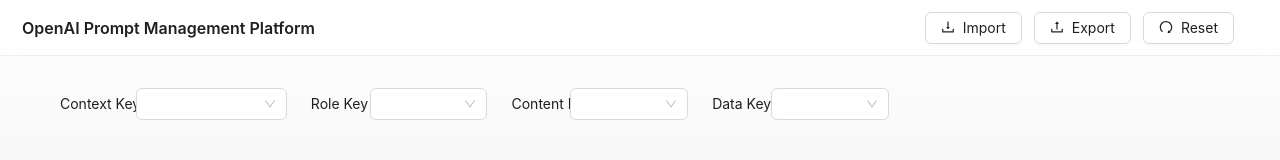
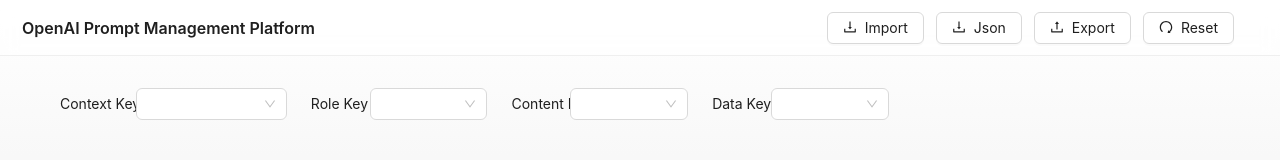
Before and after one commit to salphal/ai-prompt-front, a React (Vite) app: page /edit-prompt in a window 1280 px wide. Shown: the top 160 px of the page. Built offline with nearby package versions, Linux system fonts and the light colour scheme.

Commit message:
fix: 🐛 fix layout event

```diff
--- a/src/layout/layout.tsx
+++ b/src/layout/layout.tsx
@@ -30,13 +30,11 @@
   const {uploadProps, fileContent, onExportFile} = useUpload({
     onBefore: () => false
   });
-  console.log('=>(layout.tsx:33) fileContent', fileContent);
 
   useEffect(() => {
     if (!Array.isArray(fileContent.content) || !fileContent.content.length) return;
 
     const data = fileContent.content.map((v: any) => ({...v, id: uuidv4()}));
-
     setDataSource(data);
 
     if (data.length) {
@@ -45,6 +43,30 @@
       setColumnFilterValue(allColumnKeys);
     }
   }, [fileContent]);
+
+  const handlePromptEventAspect = (type: string, kwargs: any = {}, ...args: any[]) => {
+
+    const handles: any = {
+      importJson: handlePromptOnImportJson,
+      exportFile: handlePromptOnExportFile,
+      reset: handlePromptOnReset,
+    };
+
+    args = (Object.keys(kwargs).length || typeof kwargs !== 'object') ? [kwargs, ...args] : args;
+    handles[type] && handles?.[type](...args);
+  };
+
+  const handlePromptOnImportJson = () => {
+  };
+
+  const handlePromptOnExportFile = () => {
+    onExportFile({content: JSON.stringify(dataSource)});
+  };
+
+  const handlePromptOnReset = () => {
+    resetPromptStore();
+  };
+
 
   return (
     <React.Fragment>
@@ -65,15 +87,18 @@
           </Upload>
           <Button
             className={'mr-3'}
+            icon={<DownloadOutlined/>}
+            onClick={() => handlePromptEventAspect('importJson')}
+          >Json</Button>
+          <Button
+            className={'mr-3'}
             icon={<UploadOutlined/>}
-            onClick={() => onExportFile({content: JSON.stringify(dataSource)})}
+            onClick={() => handlePromptEventAspect('exportFile')}
           >Export</Button>
           <Button
             className={classNames(['mr-10'])}
             icon={<RedoOutlined/>}
-            onClick={() => {
-              resetPromptStore();
-            }}
+            onClick={() => handlePromptEventAspect('reset')}
           >Reset</Button>
         </div>}
         actionsRender={() => []}
```
